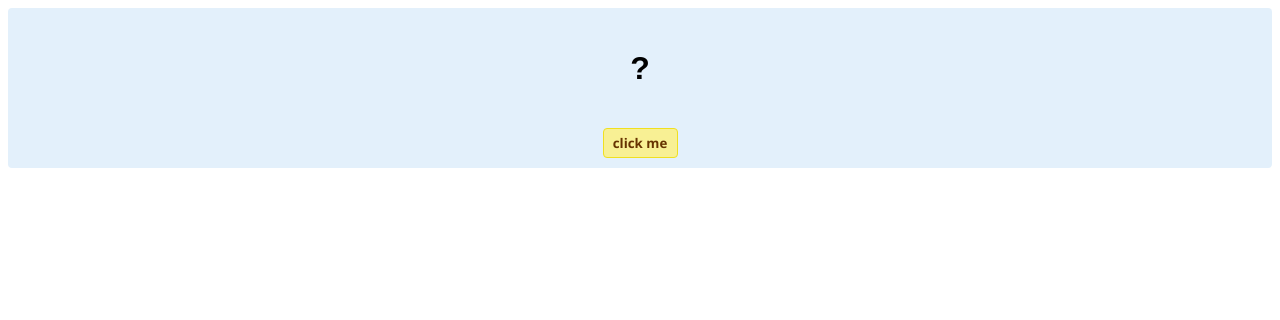
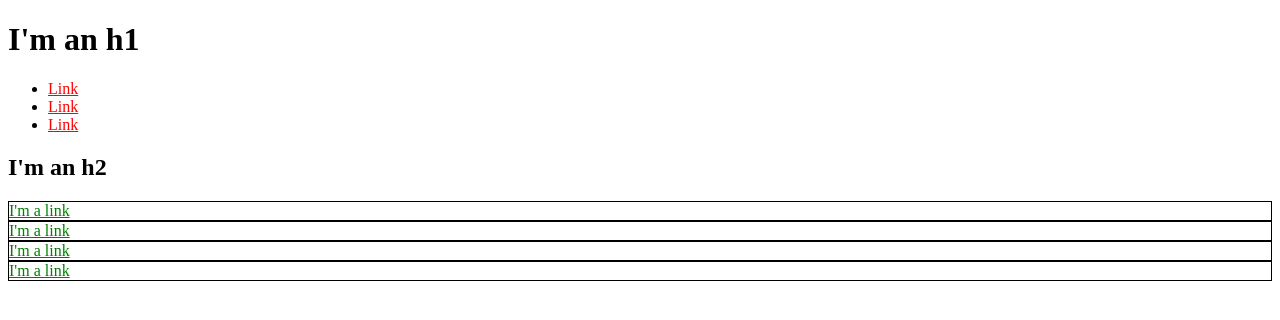
Before and after one commit to allendm9/css-le, a plain HTML site: page index.html in a window 1280 px wide. Drawn offline with Linux system fonts and the light colour scheme.

Commit message:
First commit

```diff
--- a/index.html
+++ b/index.html
@@ -1,62 +1,34 @@
 <!DOCTYPE html>
-<!-- HTML5 Hello world by kirupa - http://www.kirupa.com/html5/getting_your_feet_wet_html5_pg1.htm -->
-<html lang="en-us">
-
+<html>
   <head>
+    <title>Test Page: Don't Panic</title>
     <meta charset="utf-8">
-<title>Hello...</title>
-<style type="text/css">
-#mainContent {
-	font-family: Arial, Helvetica, sans-serif;
-	font-size: xx-large;
-	font-weight: bold;
-	background-color: #E3F0FB;
-	border-radius: 4px;
-	padding: 10px;
-	text-align: center;
-}
-.buttonStyle {
-	border-radius: 4px;
-	border: thin solid #F0E020;
-	padding: 5px;
-	background-color: #F8F094;
-	font-family: "Segoe UI", Tahoma, Geneva, Verdana, sans-serif;
-	font-weight: bold;
-	color: #663300;
-	width: 75px;
-}
-
-.buttonStyle:hover {
-	border: thin solid #FFCC00;
-	background-color: #FCF9D6;
-	color: #996633;
-	cursor: pointer;
-}
-.buttonStyle:active {
-	border: thin solid #99CC00;
-	background-color: #F5FFD2;
-	color: #669900;
-	cursor: pointer;
-}
-
-</style>
   </head>
-
   <body>
-<div id="mainContent">
-<p id="helloText">?</p>
-<button id="clickButton" class="buttonStyle">click me</button>
+    <h1>I'm an h1</h1>
+    <ul>
+      <li>
+        <a href="http://example.com/" style="color: red;">Link</a>
+      </li>
+      <li>
+        <a href="http://example.com/" style="color: red;">Link</a>
+      </li>
+      <li>
+        <a href="http://example.com/" style="color: red;">Link</a>
+      </li>
+    </ul>
+    <h2>I'm an h2</h2>
+    <div style="border: 1px solid black;">
+      <a href="http://example.com/" style="color: green;">I'm a link</a>
     </div>
-<script>
-var myButton = document.getElementById("clickButton");
-var myText = document.getElementById("helloText");
-
-myButton.addEventListener('click', doSomething, false)
-
-function doSomething() {
-	myText.textContent = "hello, world!";
-}
-</script>
-
+    <div style="border: 1px solid black;">
+      <a href="http://example.com/" style="color: green;">I'm a link</a>
+    </div>
+    <div style="border: 1px solid black;">
+      <a href="http://example.com/" style="color: green;">I'm a link</a>
+    </div>
+    <div style="border: 1px solid black;">
+      <a href="http://example.com/" style="color: green;">I'm a link</a>
+    </div>
   </body>
 </html>
```
Lines whose indentation alone changed are shown as unchanged.
